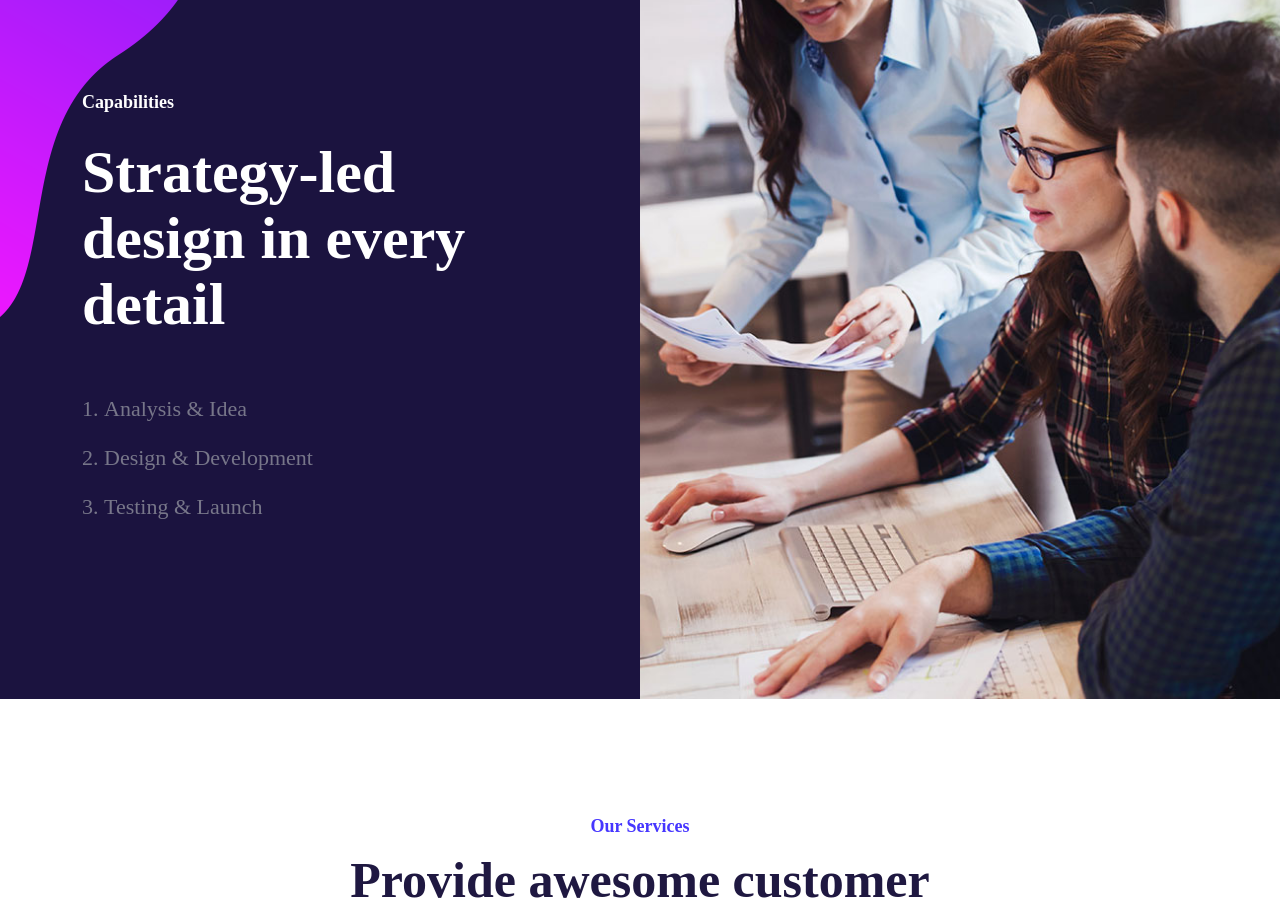
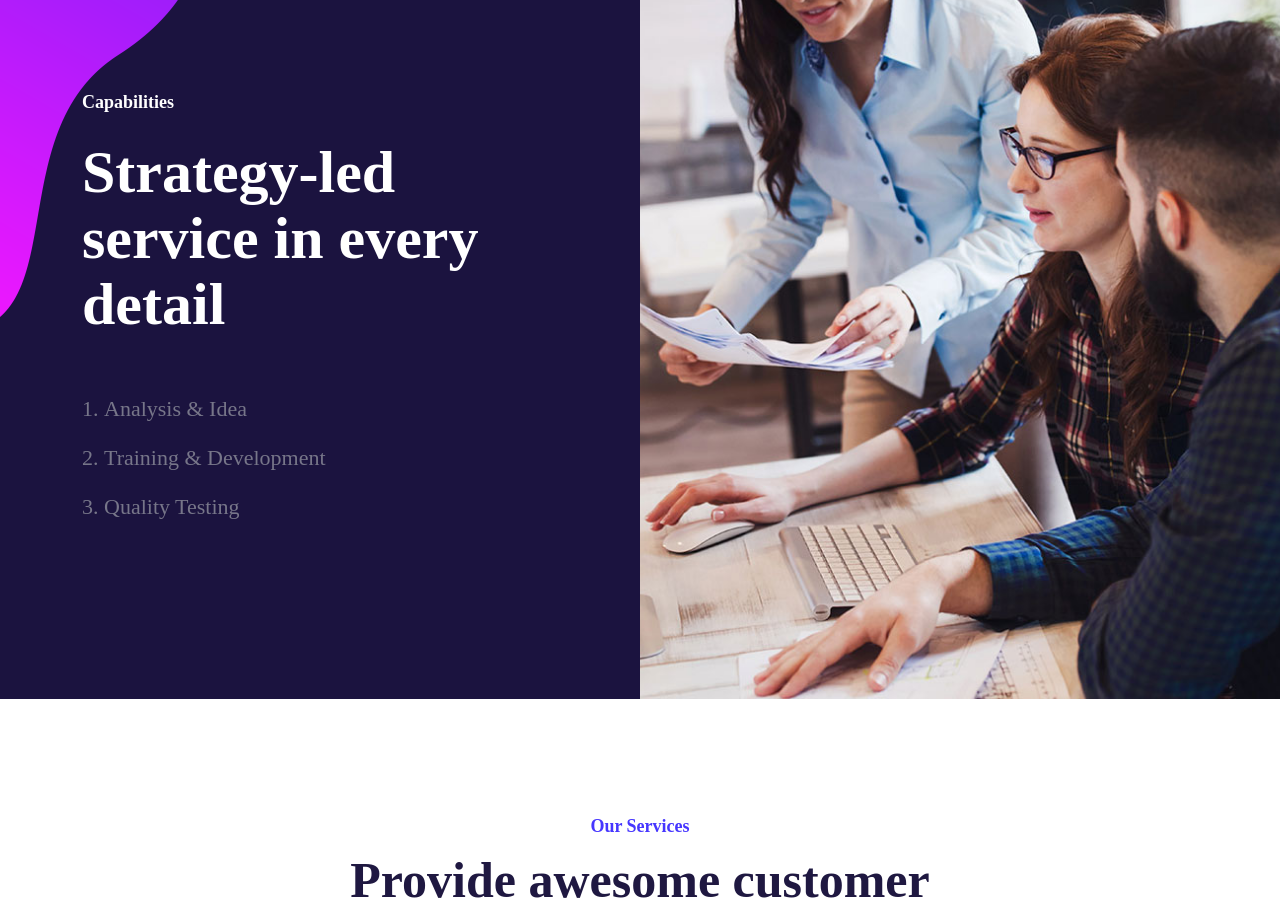
Before and after one commit to felixodette/zibber, a React (Create React App) app: page / in a window 1280 px wide. Shown: the part 2360-3275 px from the top of the page. Built offline with nearby package versions, Linux system fonts and the light colour scheme; a web font is replaced by a local one.

Commit message:
Capabilities text

```diff
--- a/src/pages/Home/HomeCapabilities/HomeCapabilities.js
+++ b/src/pages/Home/HomeCapabilities/HomeCapabilities.js
@@ -15,13 +15,13 @@ const HomeCapabilities = () => {
                      <div className="capabilities__content wow fadeInUp" data-wow-delay=".4s">
                         <div className="section__title section__title-2 mb-60">
                            <span className="white-color">Capabilities</span>
-                           <h2 className="white-color">Strategy-led design in every detail</h2>
+                           <h2 className="white-color">Strategy-led service in every detail</h2>
                         </div>
                         <div className="capabilities__list">
                            <ol>
                               <li >Analysis & Idea</li>
-                              <li >Design & Development</li>
-                              <li >Testing & Launch</li>
+                              <li >Training & Development</li>
+                              <li >Quality Testing</li>
                            </ol>
                         </div>
                      </div>
```
